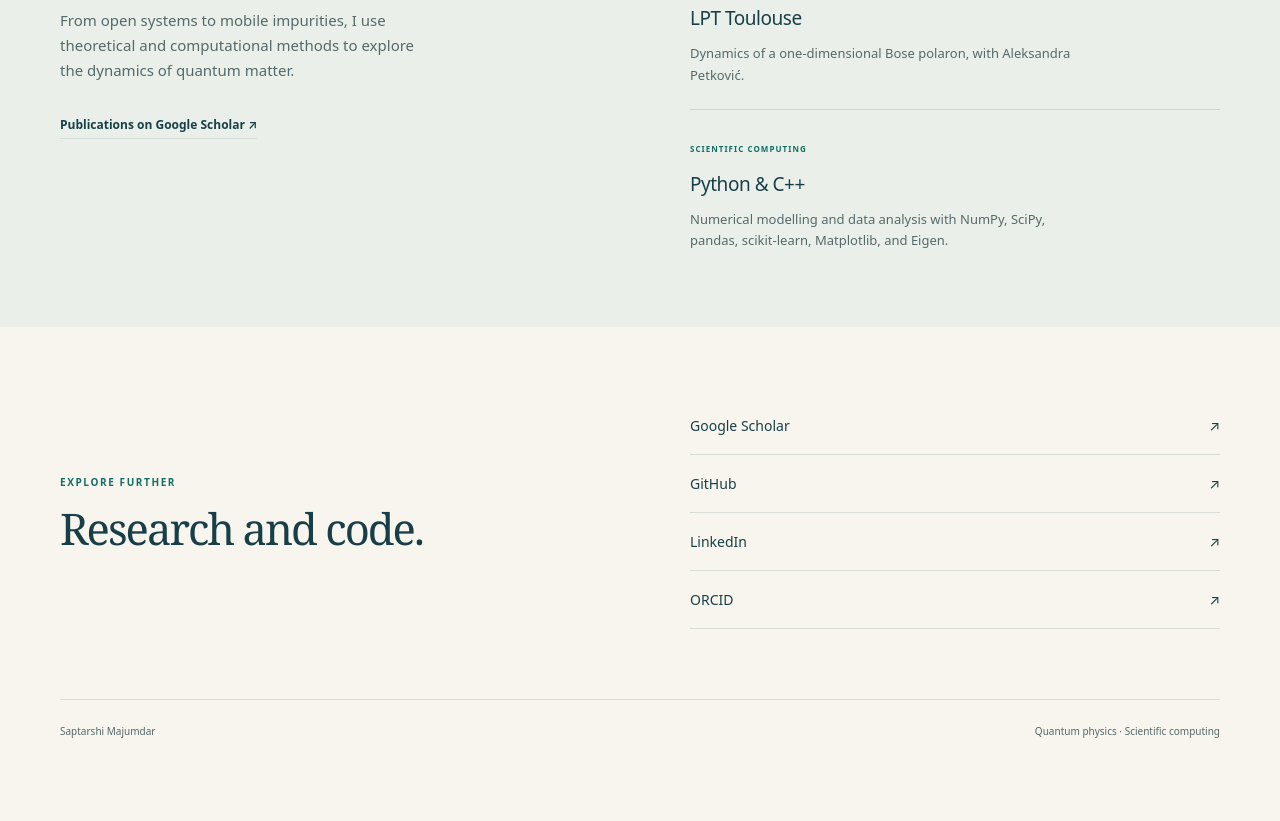
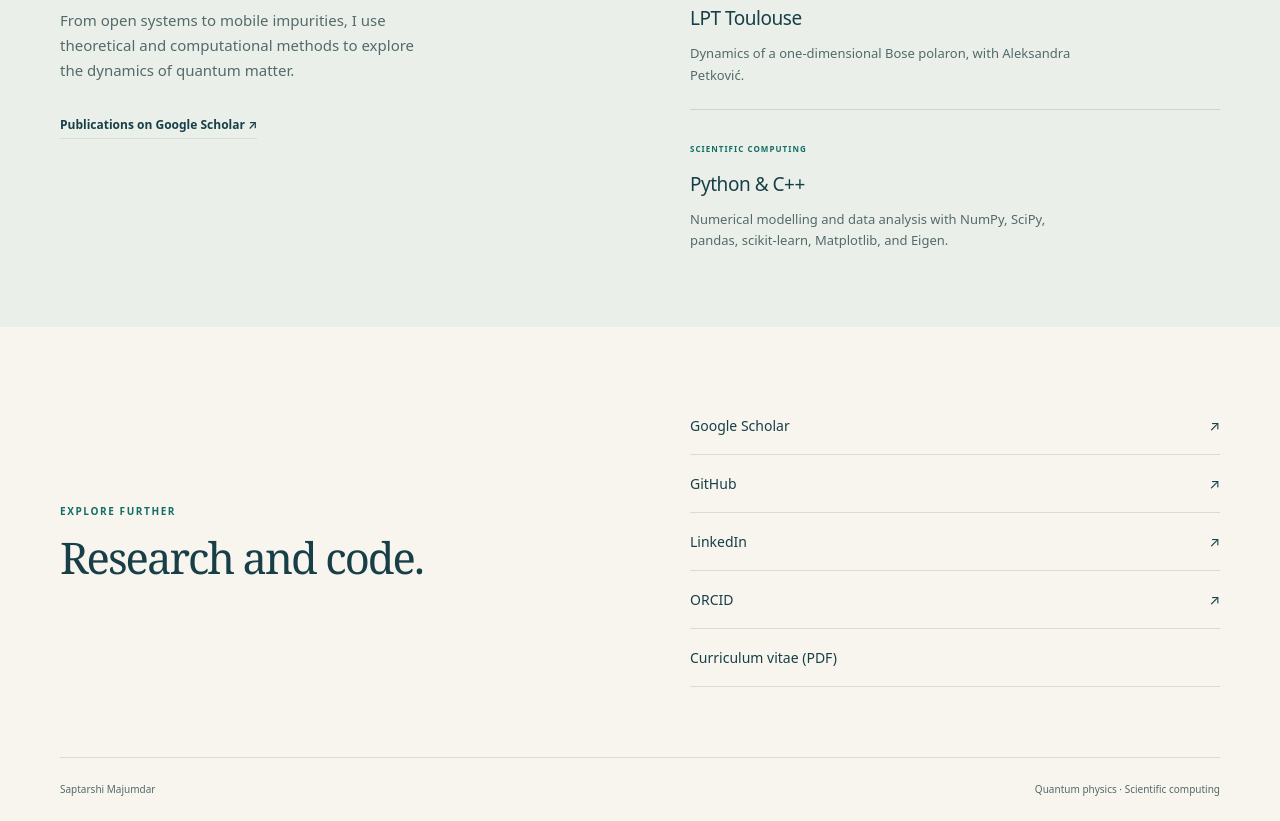
Before and after one commit to saptarshi7889/saptarshi7889.github.io, a plain HTML site: page index.html in a window 1280 px wide. Shown: the part 1420-2241 px from the top of the page. Before the commit the page ends 2183 px from the top, so only its background shows below. Drawn offline with Linux system fonts and the light colour scheme.

Commit message:
Add CV link at bottom of homepage

```diff
--- a/index.html
+++ b/index.html
@@ -47,7 +47,7 @@
       <div class="research-history"><article><span class="history-label">DOCTORAL RESEARCH</span><h3>Université Paris-Saclay</h3><p>PhD on open quantum systems, with Alberto Rosso and Laura Foini.</p></article><article><span class="history-label">POSTDOCTORAL RESEARCH</span><h3>LPT Toulouse</h3><p>Dynamics of a one-dimensional Bose polaron, with Aleksandra Petković.</p></article><article><span class="history-label">SCIENTIFIC COMPUTING</span><h3>Python &amp; C++</h3><p>Numerical modelling and data analysis with NumPy, SciPy, pandas, scikit-learn, Matplotlib, and Eigen.</p></article></div></div>
     </section>
 
-    <section class="wrap find-me" id="profiles"><div><p class="eyebrow">EXPLORE FURTHER</p><h2>Research and code.</h2></div><div class="profile-links"><a href="https://scholar.google.com/citations?hl=en&amp;user=vskyUCEAAAAJ"><span>Google Scholar</span><span aria-hidden="true">↗</span></a><a href="https://github.com/saptarshi7889"><span>GitHub</span><span aria-hidden="true">↗</span></a><a href="https://www.linkedin.com/in/smajumdar7889/"><span>LinkedIn</span><span aria-hidden="true">↗</span></a><a href="https://orcid.org/0000-0003-2153-8320"><span>ORCID</span><span aria-hidden="true">↗</span></a></div></section>
+    <section class="wrap find-me" id="profiles"><div><p class="eyebrow">EXPLORE FURTHER</p><h2>Research and code.</h2></div><div class="profile-links"><a href="https://scholar.google.com/citations?hl=en&amp;user=vskyUCEAAAAJ"><span>Google Scholar</span><span aria-hidden="true">↗</span></a><a href="https://github.com/saptarshi7889"><span>GitHub</span><span aria-hidden="true">↗</span></a><a href="https://www.linkedin.com/in/smajumdar7889/"><span>LinkedIn</span><span aria-hidden="true">↗</span></a><a href="https://orcid.org/0000-0003-2153-8320"><span>ORCID</span><span aria-hidden="true">↗</span></a><a href="Saptarshi_Majumdar_CV.pdf"><span>Curriculum vitae (PDF)</span></a></div></section>
   </main>
   <footer class="footer wrap"><span>Saptarshi Majumdar</span><span>Quantum physics · Scientific computing</span></footer>
 </body>
```
Also changed, not shown: 1 other file.
